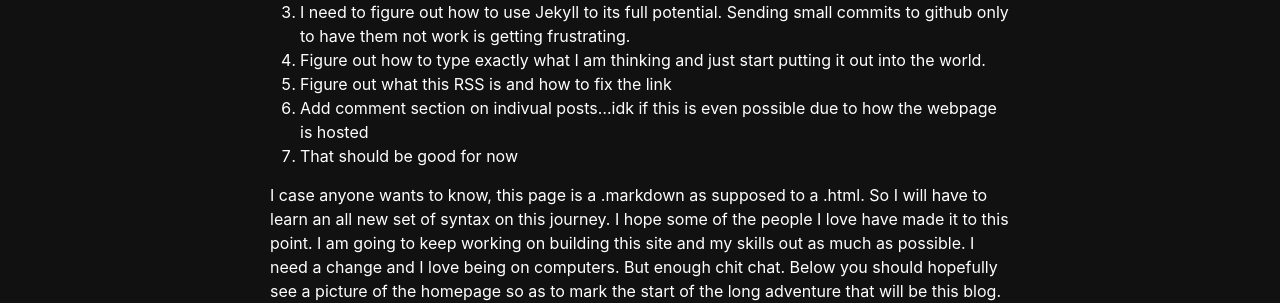
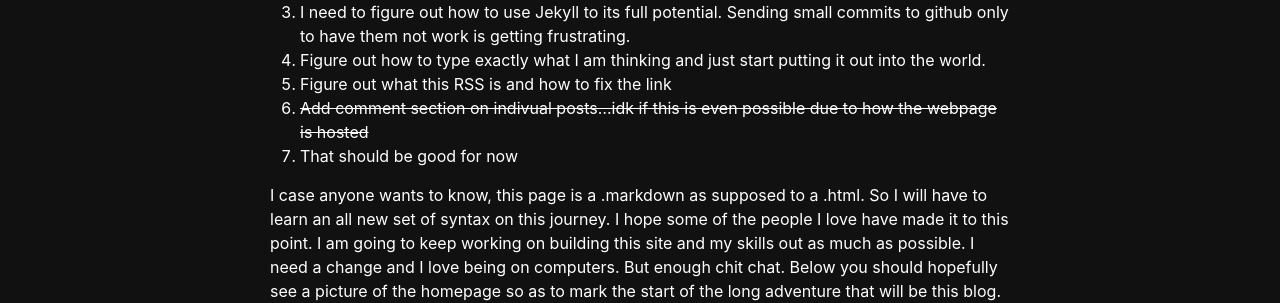
Before and after one commit to MFactor96/MFactor96.github.io, a Jekyll site: the page built from _posts/2022-09-08-To-do-list.md, in a window 1280 px wide. Shown: the part 335-638 px from the top of the page. Built offline with Jekyll 4.4.1, drawn with Linux system fonts in a browser that asks for light colours; comment, search, counter and statistics services are not loaded.

```diff
--- a/_posts/2022-09-08-To-do-list.md
+++ b/_posts/2022-09-08-To-do-list.md
@@ -11,7 +11,7 @@ So the website is up but it isnt quiet good enought yet. Lets make a list shall
 3. I need to figure out how to use Jekyll to its full potential. Sending small commits to github only to have them not work is getting frustrating.
 4. Figure out how to type exactly what I am thinking and just start putting it out into the world.
 5. Figure out what this RSS is and how to fix the link
-6. Add comment section on indivual posts...idk if this is even possible due to how the webpage is hosted
+6. ~~Add comment section on indivual posts...idk if this is even possible due to how the webpage is hosted~~
 7. That should be good for now
 
 I case anyone wants to know, this page is a .markdown as supposed to a .html. So I will have to learn an all new set of syntax on this journey. I hope some of the people I love have made it to this point. I am going to keep working on building this site and my skills out as much as possible. I need a change and I love being on computers. But enough chit chat. Below you should hopefully see a picture of the homepage so as to mark the start of the long adventure that will be this blog.
```
